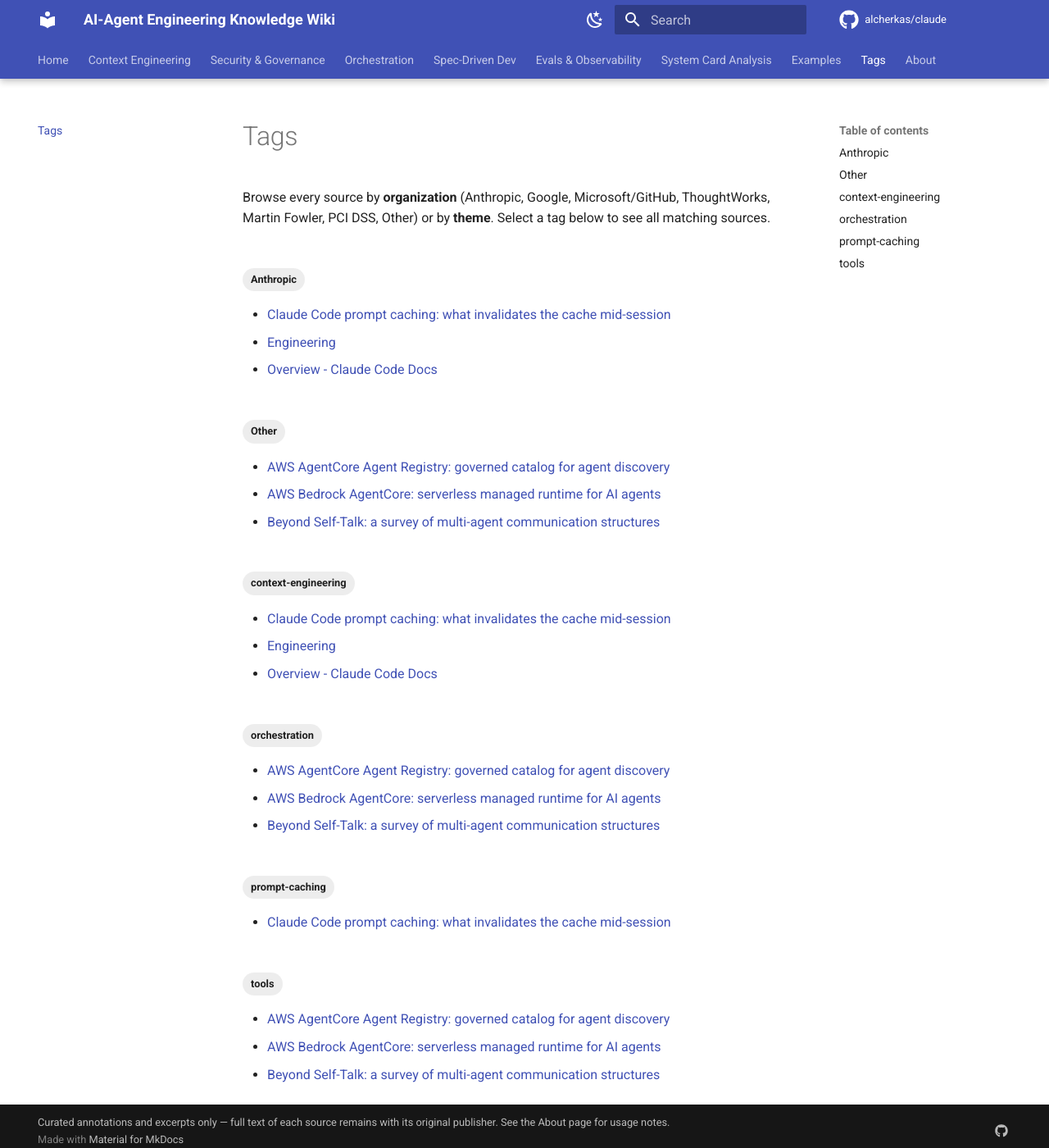
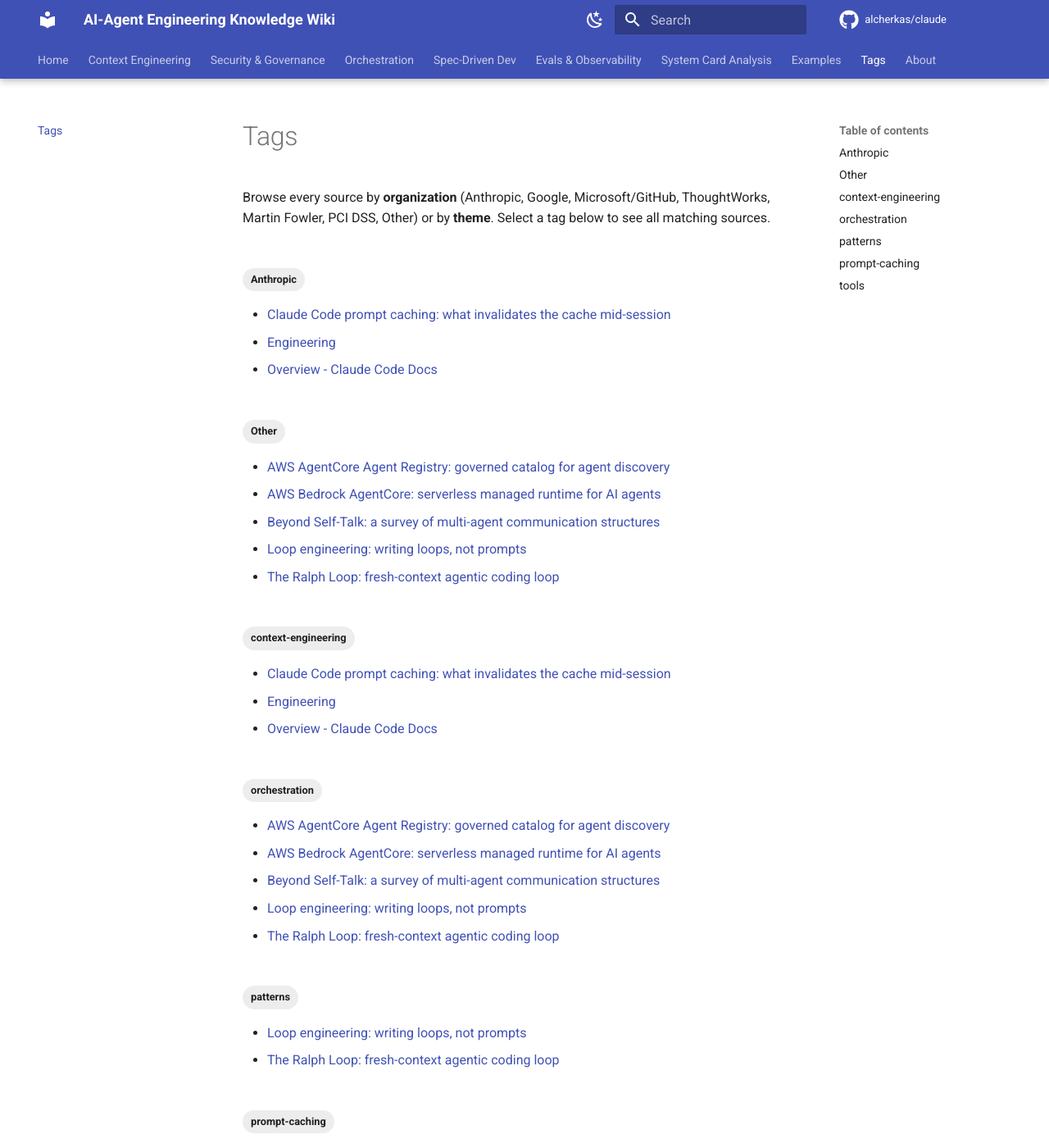
Before and after one commit to alcherkas/claude, an MkDocs documentation site: the page built from docs/tags.md, in a window 1280 px wide and 1400 px high. Shown: the whole window at 82% size. Built offline with MkDocs 1.6.1 and Material for MkDocs 9.7.7, drawn with Linux system fonts in a browser that asks for light colours; comment, search, counter and statistics services are not loaded; part of the change alters nothing that is shown.

Commit message:
Add agentic loops & the Ralph Loop to orchestration
Closes the loops gap (the Ralph Loop was previously name-only). Adds two
pages — the Ralph Loop (Huntley, Jul 2025: bash loop restarts a fresh
agent each iteration, git/progress.txt/prd.json as memory, one task per
loop; the named mirror of Anthropic's long-running-agent harness) and the
"loop engineering" paradigm (write loops not prompts; the maker-checker
/goal pattern) — plus an "Agentic loops" Patterns subsection. Records the
two refuted misconceptions (not an error-feedback loop; not a fixed
five-phase pipeline). From a June 2026 deep-research pass; core mechanism
high-confidence, the 2026 loop-engineering framing medium.

Co-Authored-By: Claude Opus 4.8 (1M context) <noreply@anthropic.com>

```diff
--- a/docs/orchestration/index.md
+++ b/docs/orchestration/index.md
@@ -188,6 +188,15 @@ Named orchestration patterns, graded by how well they are evidenced. The first t
 - [Effective context engineering for AI agents](../context-engineering/anthropic/effective-context-engineering-for-ai-agents.md) — per-subagent **context isolation** (subagents return ~1–2K-token summaries), **compaction**, and **structured note-taking** as the three long-horizon levers.
 - [Effective harnesses for long-running agents](../context-engineering/anthropic/effective-harnesses-for-long-running-agents.md) — **durable/resumable execution** via git commits + a progress file to survive fresh context windows; compaction alone is shown to be insufficient.
 
+### Agentic loops (fresh-context / the Ralph Loop)
+
+The single-agent **harness loop** — restart a fresh agent each iteration and carry state in the filesystem/git rather than the conversation — as the unattended-work counterpart to multi-agent orchestration. From a June 2026 research pass (core mechanism high-confidence; the 2026 "loop engineering" framing is newer/medium).
+
+- [The Ralph Loop](other/ralph-loop-fresh-context-agentic-coding.md) — Geoffrey Huntley's named pattern (Jul 2025): a bash loop restarts a fresh agent each iteration (clean context window), one task per loop, **git + `progress.txt` + `prd.json` as memory**, agent-agnostic. The externally-originated mirror of Anthropic's [long-running-agent harness](../context-engineering/anthropic/effective-harnesses-for-long-running-agents.md) — both choose *fresh context over compaction* for long-horizon work.
+- [Loop engineering](other/loop-engineering-paradigm.md) — the generalization ("write loops, not prompts"): the unit of work becomes the loop (external context + dispatch + completion-check), plus the **maker-checker `/goal`** pattern (a separate, faster model verifies completion, since a model grading its own work over-reports success).
+
+> **Two misconceptions to avoid (refuted in verification):** Ralph is **not** an error-feedback loop that feeds its own output back to converge — it *discards* context each iteration; and it is **not** a fixed five-phase plan/implement/test/verify/PR pipeline (that's one tutorial's framing). Known limit: it struggles with tightly-coupled multi-file changes and deep codebases.
+
 ### When NOT to use / failure modes
 - [Don't Build Multi-Agents](other/don-t-build-multi-agents.md) — Cognition's (Devin) case for single-threaded, continuous-context agents over multi-agent topologies for coding work. *(Vendor blog / opinion — backfill.)*
 - [Why Do Multi-Agent LLM Systems Fail?](other/why-do-multi-agent-llm-systems-fail.md) — the empirical **MAST** failure taxonomy (14 failure modes in 3 categories). *(arXiv preprint — backfill; early research.)*
--- /dev/null
+++ b/docs/orchestration/other/loop-engineering-paradigm.md
@@ -0,0 +1,27 @@
+---
+title: 'Loop engineering: writing loops, not prompts'
+url: https://addyosmani.com/blog/loop-engineering/
+canonical_url: https://addyosmani.com/blog/loop-engineering/
+org: Other
+theme: orchestration
+subtopic: patterns
+source_type: html
+tags:
+- Other
+- orchestration
+- patterns
+fetch_status: ok
+http_status: 200
+fetched_at: '2026-06-29'
+also_in: null
+---
+
+# Loop engineering: writing loops, not prompts
+
+> **Excerpt from the original:** "Loop engineering" reframes coding-agent work from **writing prompts to building loops** that hold context externally, decide what to prompt, dispatch the agent, and check completion. Anthropic's Boris Cherny (creator of Claude Code) said in June 2026: *"I don't prompt Claude anymore… My job is to write loops."* Addy Osmani's essay names **six building blocks** — Automations, Worktrees, Skills, Connectors, Sub-agents, and Memory — that map onto Claude Code primitives (`/loop`, `--worktree`, `SKILL.md`, MCP connectors, `.claude/agents`, markdown state files). A related refinement is the **goal-conditioned maker-checker loop**: Claude Code's `/goal` uses a separate, faster model (default Haiku) to verify the completion condition after each turn — distinct from the model that wrote the code, because a model grading its own work over-reports success.
+
+**Relevance to agentic orchestration & workflows:** The generalization of the [Ralph Loop](ralph-loop-fresh-context-agentic-coding.md) into a paradigm — the orchestration unit of work becomes *the loop* (external context + dispatch + completion-check), not the prompt. The maker-checker `/goal` pattern is a concrete reliability lever (separate-verifier-model) that connects to the evaluator-optimizer pattern and the topic's broader "grade the outcome, not the path" theme. *Evidence: **medium** — Osmani's essay and the Claude Code `/goal` docs are primary, but the "loop engineering" framing and the Boris Cherny quote are very recent (June 2026) and partly anchored on secondary news; treat the paradigm as emerging. The official `/loop` plugin's single-context behavior (vs. the fresh-context bash loop) is the subject of an open community dispute.*
+
+[Read the original →](https://addyosmani.com/blog/loop-engineering/)
+
+*Source: Other · addyosmani.com/blog/loop-engineering (Addy Osmani) · Jun 2026 · archived 2026-06-29.*
--- /dev/null
+++ b/docs/orchestration/other/ralph-loop-fresh-context-agentic-coding.md
@@ -0,0 +1,27 @@
+---
+title: 'The Ralph Loop: fresh-context agentic coding loop'
+url: https://ghuntley.com/ralph/
+canonical_url: https://ghuntley.com/ralph/
+org: Other
+theme: orchestration
+subtopic: patterns
+source_type: html
+tags:
+- Other
+- orchestration
+- patterns
+fetch_status: ok
+http_status: 200
+fetched_at: '2026-06-29'
+also_in: null
+---
+
+# The Ralph Loop: fresh-context agentic coding loop
+
+> **Excerpt from the original:** The **Ralph Loop** (Geoffrey Huntley, **July 2025**; named after The Simpsons' Ralph Wiggum as a metaphor for *"persistent, unsophisticated effectiveness"*) is an agentic coding-loop pattern in which a **bash loop repeatedly restarts a fresh AI coding agent** — each iteration getting a clean, identically-allocated context window — to grind through a task list. In its purest form it is a one-liner: `while :; do cat PROMPT.md | claude -p ; done`. It is **monolithic** (single process, single repo, **one task per loop**) and **agent-agnostic** (Claude, Codex, Gemini, local Ollama/Qwen). The key mechanism: persistence between iterations is carried **only through external artifacts — git history, a `progress.txt` learnings file, and a `prd.json` story-status file — not in-context state**, deliberately discarding conversation history to avoid context-window degradation. Structured implementations (e.g. `snarktank/ralph`) drive one user story per iteration: select highest-priority incomplete story → implement → run quality checks → commit → mark done → append learnings → repeat until complete or a `MAX_ITERATIONS` cap. As a demo, Ralph ran ~3 months continuously to build **CURSED**, an esoteric language absent from the LLM's training data.
+
+**Relevance to agentic orchestration & workflows:** The canonical *named* version of the long-running single-agent harness pattern — and the externally-originated mirror of Anthropic's [Effective harnesses for long-running agents](../../context-engineering/anthropic/effective-harnesses-for-long-running-agents.md) (which independently converged on the same design: initializer + coding agent, one feature per iteration, durable `claude-progress.txt` + git). It operationalizes "filesystem-and-git as memory" and "fresh context beats compaction" for unattended work. *Evidence: high-confidence — origin, canonical form, fresh-context mechanism, and PRD-driven sequence verified unanimous 3-0 across the creator's blog + multiple GitHub repos (June 2026). **Two misconceptions refuted (don't repeat):** Ralph is **not** an error-feedback loop that feeds its own output back to converge (it discards context each iteration), and **not** a fixed five-phase plan/implement/test/verify/PR pipeline (that's one tutorial's framing). Limits: struggles with tightly-coupled multi-file changes and deep codebases.*
+
+[Read the original →](https://ghuntley.com/ralph/)
+
+*Source: Other · ghuntley.com/ralph (Geoffrey Huntley) · Jul 2025 · archived 2026-06-29.*
```
Also changed, not shown: 1 other file.
